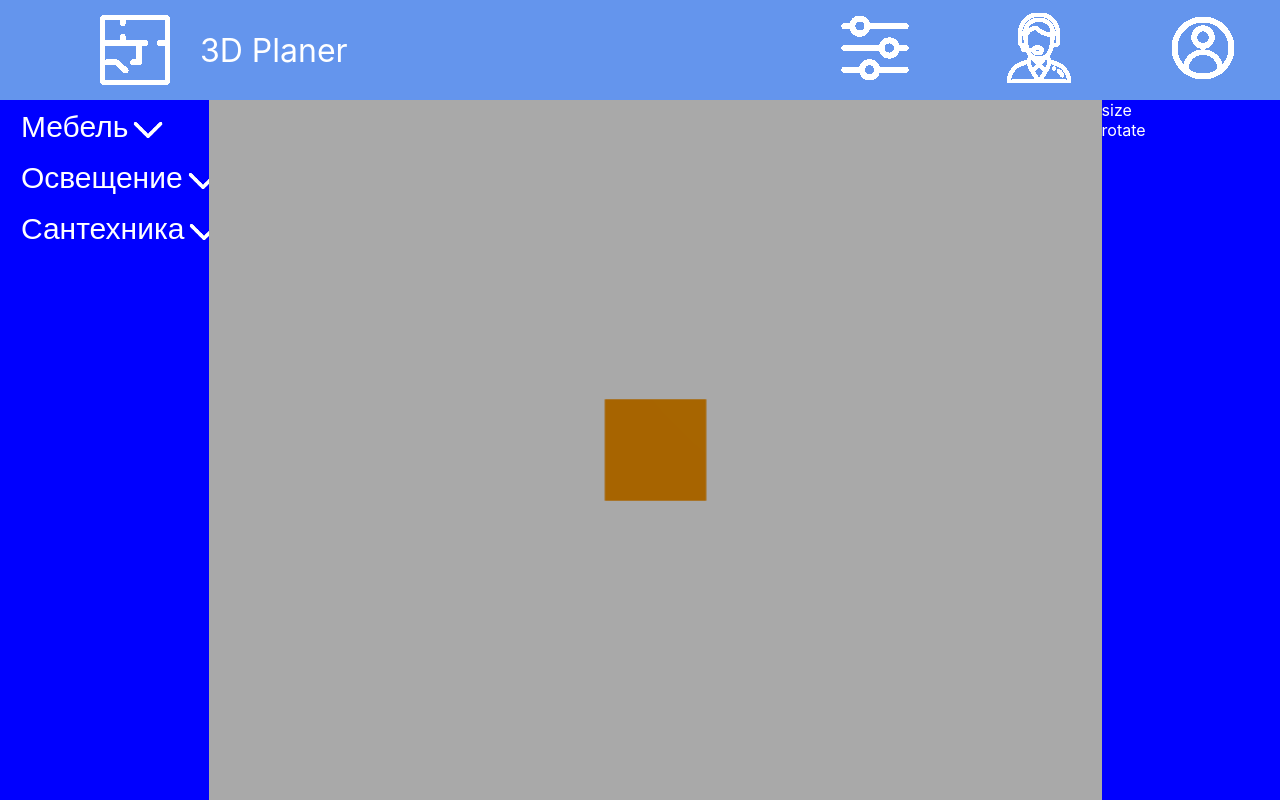
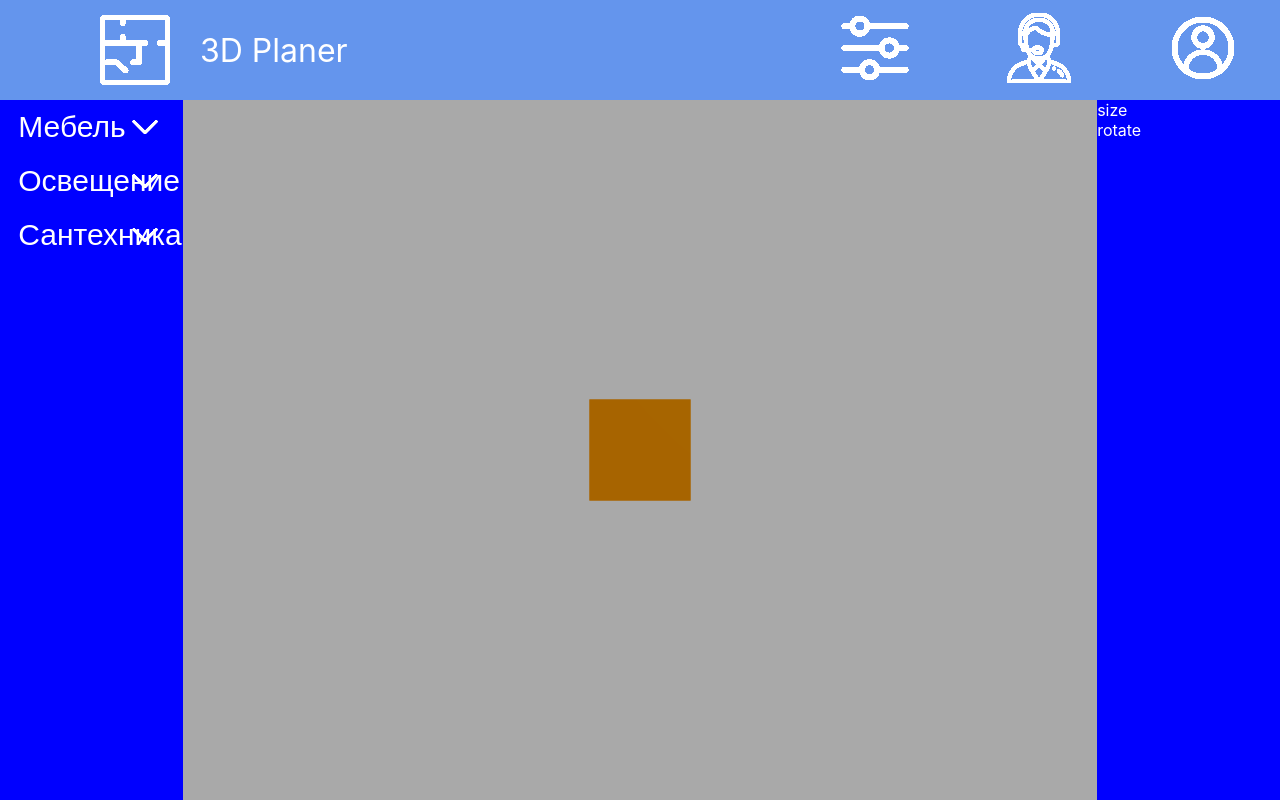
Before and after one commit to 1loha/Graphic-Scene-Designer, a React (Create React App) app: page / in a window 1280 px wide. Built offline with nearby package versions, Linux system fonts and the light colour scheme.

Commit message:
changing arrow in dropdown

```diff
--- a/src/components/Categories/CatalogObjects/CatalogObjects.jsx
+++ b/src/components/Categories/CatalogObjects/CatalogObjects.jsx
@@ -10,9 +10,13 @@ const CatalogObjects = (props) => {
 
     return (
         <div className={s.catalogObjects}>
-            <button className={s.button} type="button" onClick={handleDropdownClick}>
-                {props.name}
-                <img src={downArrow} alt=">"/>
+            <button type="button" onClick={handleDropdownClick}>
+                <span className={s.buttonText}>
+                    {props.name}
+                </span>
+                <span className={s.iconContainer}>
+                    <img className={s.arrowIcon} src={dropdownState.open ? rightArrow : downArrow} alt=">"/>
+                </span>
             </button>
             {dropdownState.open && <DropdownObjects />}
         </div>
--- a/src/components/Categories/CatalogObjects/CatalogObjects.module.css
+++ b/src/components/Categories/CatalogObjects/CatalogObjects.module.css
@@ -3,42 +3,45 @@
     width: 100%;
 }
 
-.button {
+.catalogObjects button {
     width: 100%;
-    padding-top: 10px;
-    padding-left: 10%;
+    padding: 10px 10% 10px 10%;
     border: 0;
     background-color: blue;
     color: white;
     cursor: pointer;
     outline: 0;
     font-size: 30px;
-    display: inline-flex;
+    display: flex;
+    align-items: center;
+    justify-content: space-between;
+    position: relative;
+}
 
-}
-.button:hover {
+.catalogObjects button:hover {
     background-color: rgba(0, 0, 0, 0.14);
 }
-.button img {
-    width: 40px;
-    /*margin-right: 20px;*/
+
+.catalogObjects .buttonText {
+    /*flex-grow: 1;*/
+    /*text-align: left;*/
+    /*padding-right: 20px;*/
 }
 
-.dropdown {
-
+.catalogObjects .iconContainer {
+    position: absolute;
+    right: 10%;
+    top: 50%;
+    transform: translateY(-50%);
+    width: 40px;
+    height: 40px;
+    display: flex;
+    align-items: center;
+    justify-content: center;
 }
 
-ul {
-    list-style: none;
-    padding: 0;
-    margin: 0;
+.arrowIcon {
+    width: 90%;
+    height: 90%;
+    object-fit: contain;
 }
-
-li {
-    padding: 8px 12px;
-}
-
-li:hover {
-    background-color: rgba(0, 0, 0, 0.14);
-    cursor: pointer;
-}
--- a/src/components/Categories/CatalogObjects/DropdownObjects/DropdownObjects.module.css
+++ b/src/components/Categories/CatalogObjects/DropdownObjects/DropdownObjects.module.css
@@ -1,3 +1,18 @@
 .dropdownObjects {
 
 }
+
+ul {
+    list-style: none;
+    padding: 0;
+    margin: 0;
+}
+
+li {
+    padding: 8px 12px;
+}
+
+li:hover {
+    background-color: rgba(0, 0, 0, 0.14);
+    cursor: pointer;
+}
```
Also changed, not shown: src/components/images/right_white.png.
